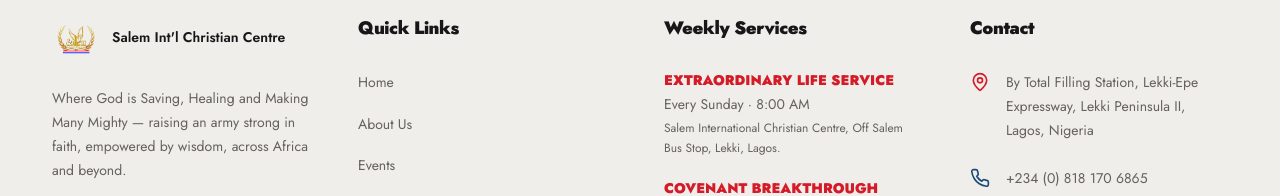
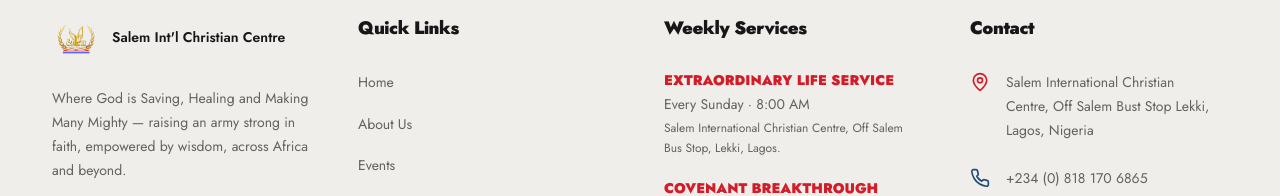
Before and after one commit to barnzdtekguy/Salem-Africa, a Next.js app: page / in a window 1280 px wide. Shown: the part 6207-6403 px from the top of the page. Built offline with nearby package versions, Linux system fonts and the light colour scheme.

Commit message:
Addres Change

```diff
--- a/src/components/footer.tsx
+++ b/src/components/footer.tsx
@@ -86,7 +86,7 @@
               <li className="flex items-start gap-4">
                 <MapPin size={20} className="mt-0.5 shrink-0 text-terracotta" />
                 <p className="text-sm leading-6 text-ink-muted">
-                  By Total Filling Station, Lekki-Epe Expressway, Lekki Peninsula II, Lagos, Nigeria
+                  Salem International Christian Centre, Off Salem Bust Stop Lekki, Lagos, Nigeria
                 </p>
               </li>
               <li className="flex items-start gap-4">
```
